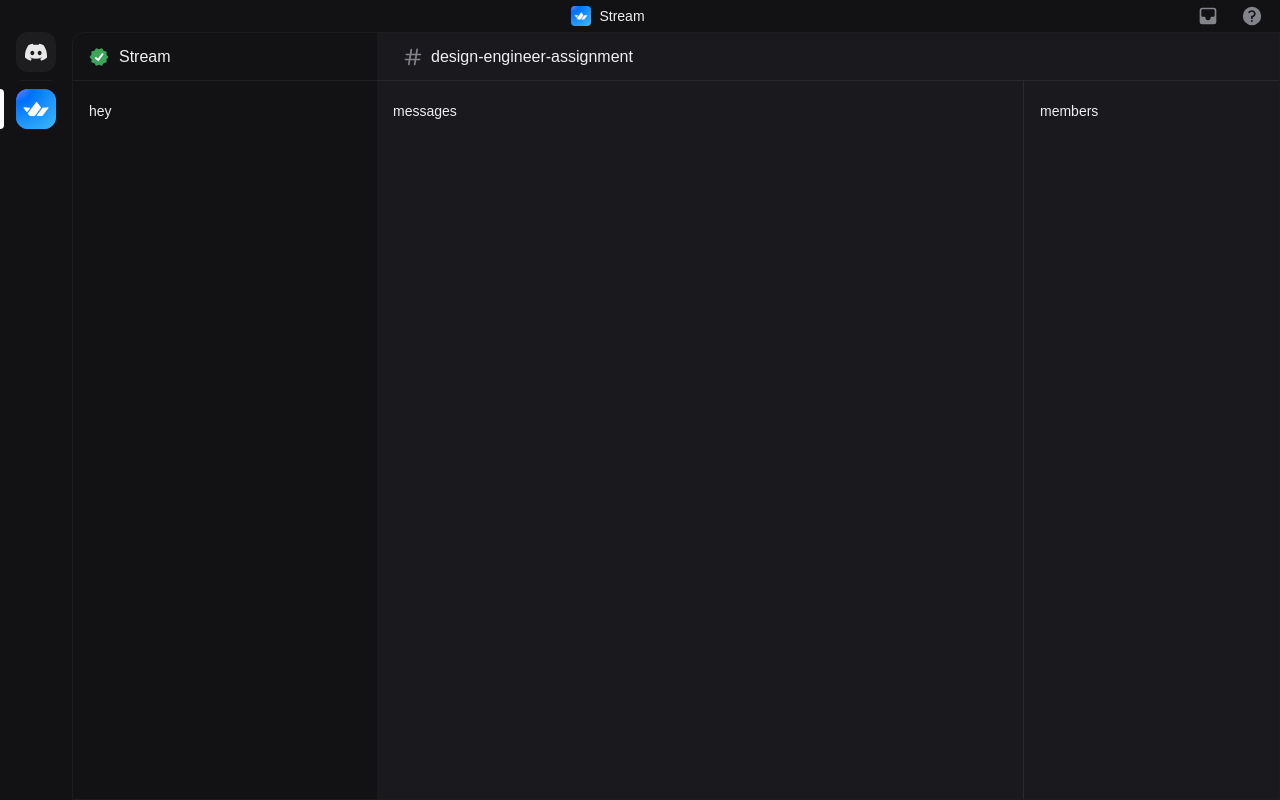
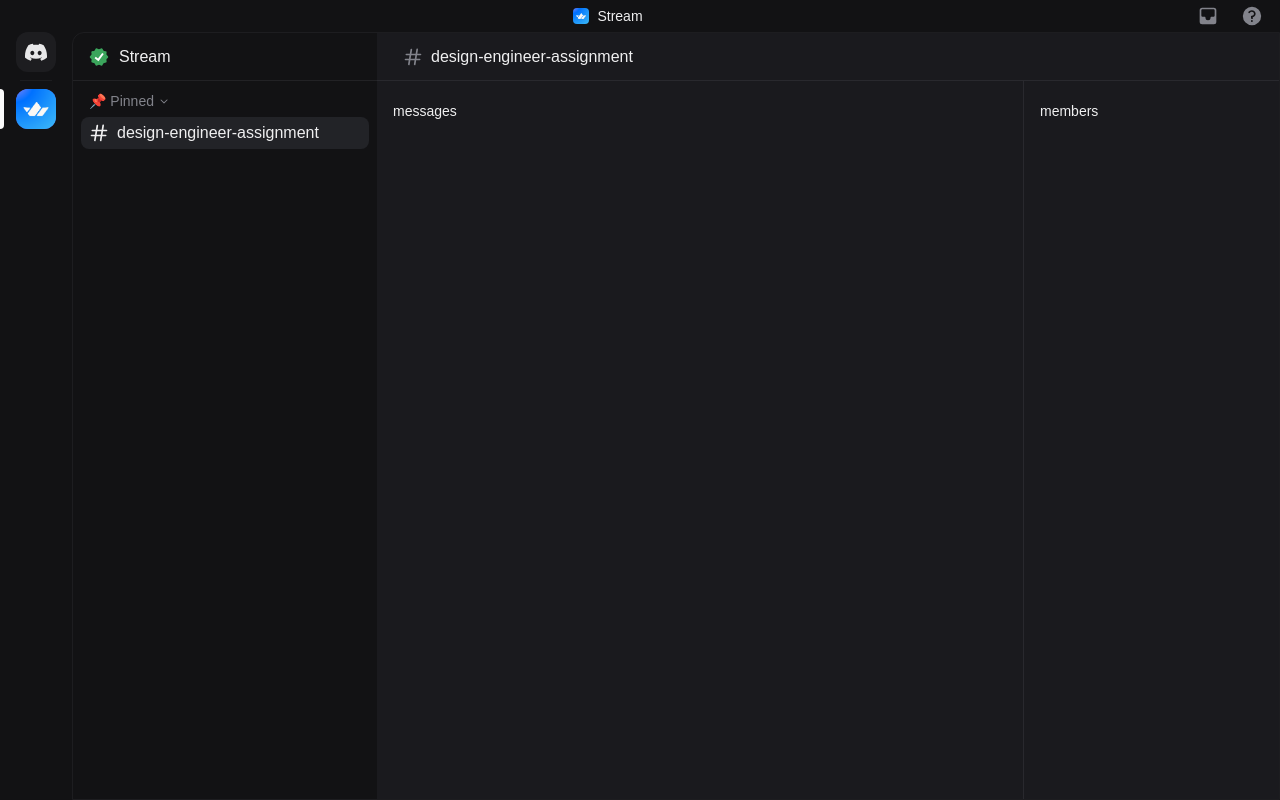
Before and after one commit to victorgaard/stream, a React (Vite) app: page / in a window 1280 px wide. Built offline with nearby package versions, Linux system fonts and the light colour scheme; a web font is replaced by a local one.

Commit message:
feat: content area

```diff
--- a/src/components/Content.tsx
+++ b/src/components/Content.tsx
@@ -1,4 +1,6 @@
+import { ChevronDownIcon } from "./icons/ChevronDownIcon";
 import { HashtagIcon } from "./icons/HashtagIcon";
+import { Tooltip } from "./ui/Tooltip";
 
 const Members = () => {
   return (
@@ -13,7 +15,17 @@ const Messages = () => {
 };
 
 const Channels = () => {
-  return <div className="w-[304px] pt-5 pl-4">hey</div>;
+  return (
+    <div className="flex w-[304px] flex-col gap-1 p-2">
+      <div className="text-slate-9 flex h-6 items-center gap-1 px-2 pointer-events-none select-none">
+        <p>📌 Pinned</p> <ChevronDownIcon className="size-3" />
+      </div>
+      <div className="bg-slate-3 flex cursor-pointer items-center gap-2 rounded-lg px-2 py-1 select-none">
+        <HashtagIcon className="text-slate-11 size-5" />
+        <p className="text-base">design-engineer-assignment</p>
+      </div>
+    </div>
+  );
 };
 
 const Navbar = () => {
@@ -21,12 +33,20 @@ const Navbar = () => {
     <div className="flex items-center">
       <div className="border-slate-5 flex h-12 w-[304px] items-center border-b px-4">
         <p className="flex items-center gap-2.5 text-base">
-          <img src="./verified.svg" width={20} height={20} />
+          <Tooltip
+            content="Verified community server"
+            side="right"
+            sideOffset={6}
+            delayDuration={200}
+            className="text-sm"
+          >
+            <img src="./verified.svg" width={20} height={20} />
+          </Tooltip>
           Stream
         </p>
       </div>
-      <div className="border-slate-6 bg-slate-2 flex h-12 gap-2 flex-1 items-center border-b pr-2 pl-6.5">
-        <HashtagIcon className="size-5 text-slate-9" />
+      <div className="border-slate-6 bg-slate-2 flex h-12 flex-1 items-center gap-2 border-b pr-2 pl-6.5">
+        <HashtagIcon className="text-slate-9 size-5" />
         <p className="text-base">design-engineer-assignment</p>
       </div>
     </div>
--- a/src/components/Header.tsx
+++ b/src/components/Header.tsx
@@ -1,5 +1,5 @@
 import { HelpIcon } from "./icons/HelpIcon";
-import { InboxIcon } from "./icons/Inbox";
+import { InboxIcon } from "./icons/InboxIcon";
 
 export const Header = () => {
   return (
@@ -8,9 +8,9 @@ export const Header = () => {
       <div className="flex items-center gap-2">
         <img
           src="./stream.png"
-          width={20}
-          height={20}
-          className="size-5 rounded"
+          width={16}
+          height={16}
+          className="size-4 rounded"
         />
         Stream
       </div>
--- a/src/components/icons/CheckedBookIcon.tsx
+++ b/src/components/icons/CheckedBookIcon.tsx
@@ -13,9 +13,9 @@ export const CheckedBookIcon: React.FC<React.SVGProps<SVGSVGElement>> = ({
   >
     <path
       fill="currentColor"
-      fill-rule="evenodd"
+      fillRule="evenodd"
       d="M15 2a3 3 0 0 1 3 3v12H5.5a1.5 1.5 0 0 0 0 3h14a.5.5 0 0 0 .5-.5V5h1a1 1 0 0 1 1 1v15a1 1 0 0 1-1 1H5a3 3 0 0 1-3-3V5a3 3 0 0 1 3-3h10Zm-.3 5.7a1 1 0 0 0-1.4-1.4L9 10.58l-2.3-2.3a1 1 0 0 0-1.4 1.42l3 3a1 1 0 0 0 1.4 0l5-5Z"
-      clip-rule="evenodd"
+      clipRule="evenodd"
     ></path>
   </svg>
 );
--- /dev/null
+++ b/src/components/icons/ChevronDownIcon.tsx
@@ -0,0 +1,19 @@
+export const ChevronDownIcon: React.FC<React.SVGProps<SVGSVGElement>> = ({
+  ...props
+}) => (
+  <svg
+    aria-hidden="true"
+    role="img"
+    xmlns="http://www.w3.org/2000/svg"
+    width="24"
+    height="24"
+    fill="none"
+    viewBox="0 0 24 24"
+    {...props}
+  >
+    <path
+      fill="currentColor"
+      d="M5.3 9.3a1 1 0 0 1 1.4 0l5.3 5.29 5.3-5.3a1 1 0 1 1 1.4 1.42l-6 6a1 1 0 0 1-1.4 0l-6-6a1 1 0 0 1 0-1.42Z"
+    ></path>
+  </svg>
+);
--- a/src/components/icons/HashtagIcon.tsx
+++ b/src/components/icons/HashtagIcon.tsx
@@ -13,9 +13,9 @@ export const HashtagIcon: React.FC<React.SVGProps<SVGSVGElement>> = ({
   >
     <path
       fill="currentColor"
-      fill-rule="evenodd"
+      fillRule="evenodd"
       d="M10.99 3.16A1 1 0 1 0 9 2.84L8.15 8H4a1 1 0 0 0 0 2h3.82l-.67 4H3a1 1 0 1 0 0 2h3.82l-.8 4.84a1 1 0 0 0 1.97.32L8.85 16h4.97l-.8 4.84a1 1 0 0 0 1.97.32l.86-5.16H20a1 1 0 1 0 0-2h-3.82l.67-4H21a1 1 0 1 0 0-2h-3.82l.8-4.84a1 1 0 1 0-1.97-.32L15.15 8h-4.97l.8-4.84ZM14.15 14l.67-4H9.85l-.67 4h4.97Z"
-      clip-rule="evenodd"
+      clipRule="evenodd"
     ></path>
   </svg>
 );
--- a/src/components/icons/HelpIcon.tsx
+++ b/src/components/icons/HelpIcon.tsx
@@ -13,9 +13,9 @@ export const HelpIcon: React.FC<React.SVGProps<SVGSVGElement>> = ({
   >
     <path
       fill="currentColor"
-      fill-rule="evenodd"
+      fillRule="evenodd"
       d="M12 23a11 11 0 1 0 0-22 11 11 0 0 0 0 22Zm-.28-16c-.98 0-1.81.47-2.27 1.14A1 1 0 1 1 7.8 7.01 4.73 4.73 0 0 1 11.72 5c2.5 0 4.65 1.88 4.65 4.38 0 2.1-1.54 3.77-3.52 4.24l.14 1a1 1 0 0 1-1.98.27l-.28-2a1 1 0 0 1 .99-1.14c1.54 0 2.65-1.14 2.65-2.38 0-1.23-1.1-2.37-2.65-2.37ZM13 17.88a1.13 1.13 0 1 1-2.25 0 1.13 1.13 0 0 1 2.25 0Z"
-      clip-rule="evenodd"
+      clipRule="evenodd"
     ></path>
   </svg>
 );
--- a/src/components/icons/Inbox.tsx
+++ b/src/components/icons/InboxIcon.tsx
@@ -13,9 +13,9 @@ export const InboxIcon: React.FC<React.SVGProps<SVGSVGElement>> = ({
   >
     <path
       fill="currentColor"
-      fill-rule="evenodd"
+      fillRule="evenodd"
       d="M5 2a3 3 0 0 0-3 3v14a3 3 0 0 0 3 3h14a3 3 0 0 0 3-3V5a3 3 0 0 0-3-3H5ZM4 5.5C4 4.67 4.67 4 5.5 4h13c.83 0 1.5.67 1.5 1.5v6c0 .83-.67 1.5-1.5 1.5h-2.65c-.5 0-.85.5-.85 1a3 3 0 1 1-6 0c0-.5-.35-1-.85-1H5.5A1.5 1.5 0 0 1 4 11.5v-6Z"
-      clip-rule="evenodd"
+      clipRule="evenodd"
     ></path>
   </svg>
 );
--- a/src/components/ui/Tooltip.tsx
+++ b/src/components/ui/Tooltip.tsx
@@ -1,4 +1,5 @@
 import * as TooltipRadix from "@radix-ui/react-tooltip";
+import { cn } from "../../utils/cn";
 
 type TooltipProps = React.PropsWithChildren &
   TooltipRadix.TooltipContentProps & {
@@ -10,21 +11,23 @@ export const Tooltip: React.FC<TooltipProps> = ({
   children,
   content,
   delayDuration = 0,
+  className,
   ...props
 }) => {
   return (
     <TooltipRadix.Provider delayDuration={delayDuration}>
-      <TooltipRadix.Root >
+      <TooltipRadix.Root>
         <TooltipRadix.Trigger asChild>{children}</TooltipRadix.Trigger>
         <TooltipRadix.Portal>
           <TooltipRadix.Content
-            className="bg-slate-7 border-slate-8 text-slate-11 rounded-lg border px-3 py-1"
+            className={cn(
+              "bg-slate-7 border-slate-8 text-slate-11 rounded-lg border px-3 py-1",
+              className,
+            )}
             {...props}
           >
             {content}
-            <TooltipRadix.Arrow
-              className="fill-slate-8 w-[13px] absolute -left-[4px]"
-            />
+            <TooltipRadix.Arrow className="fill-slate-8 absolute -left-[4px] w-[13px]" />
             <TooltipRadix.Arrow className="fill-slate-7 -translate-y-[1px]" />
           </TooltipRadix.Content>
         </TooltipRadix.Portal>
```
